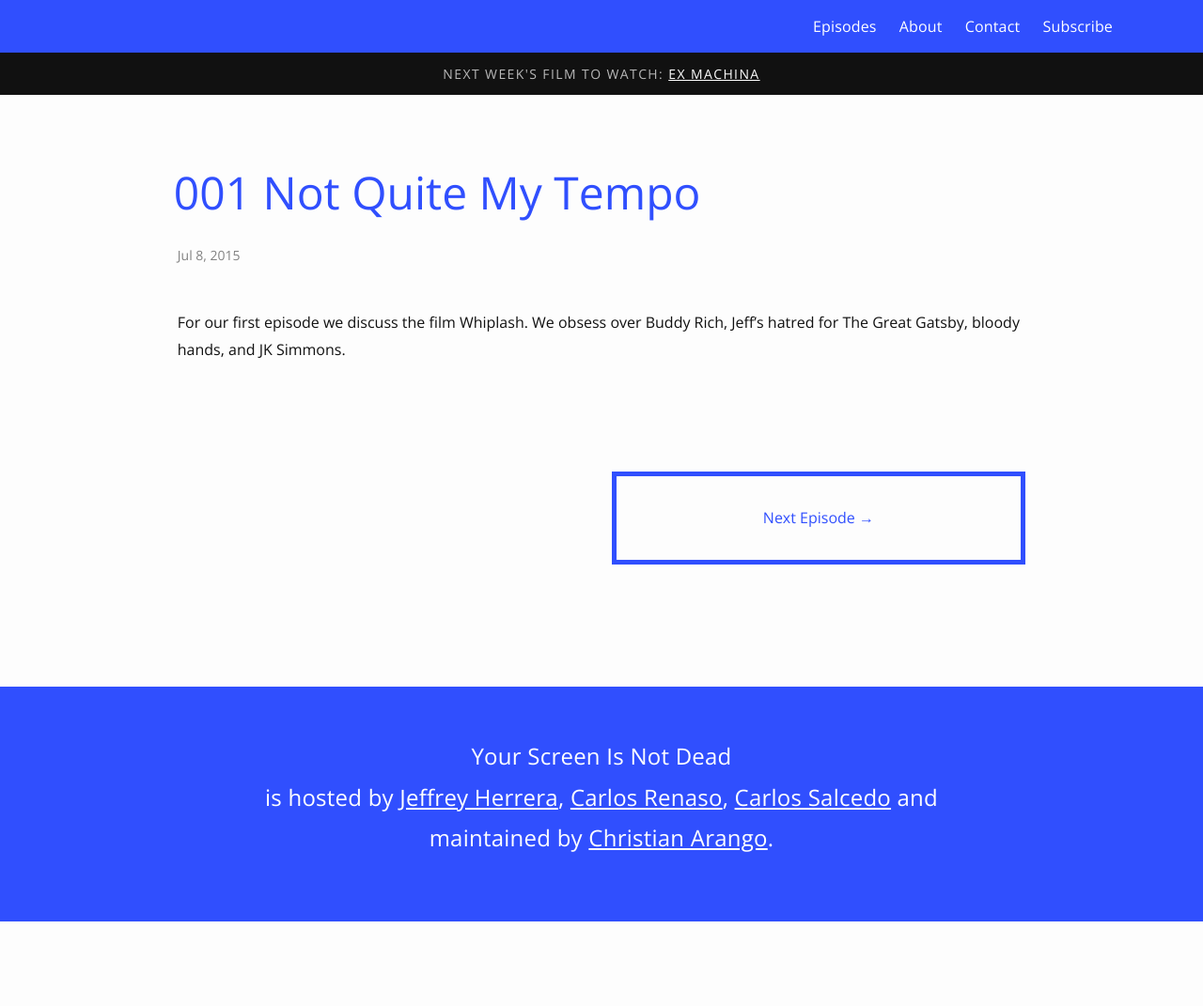
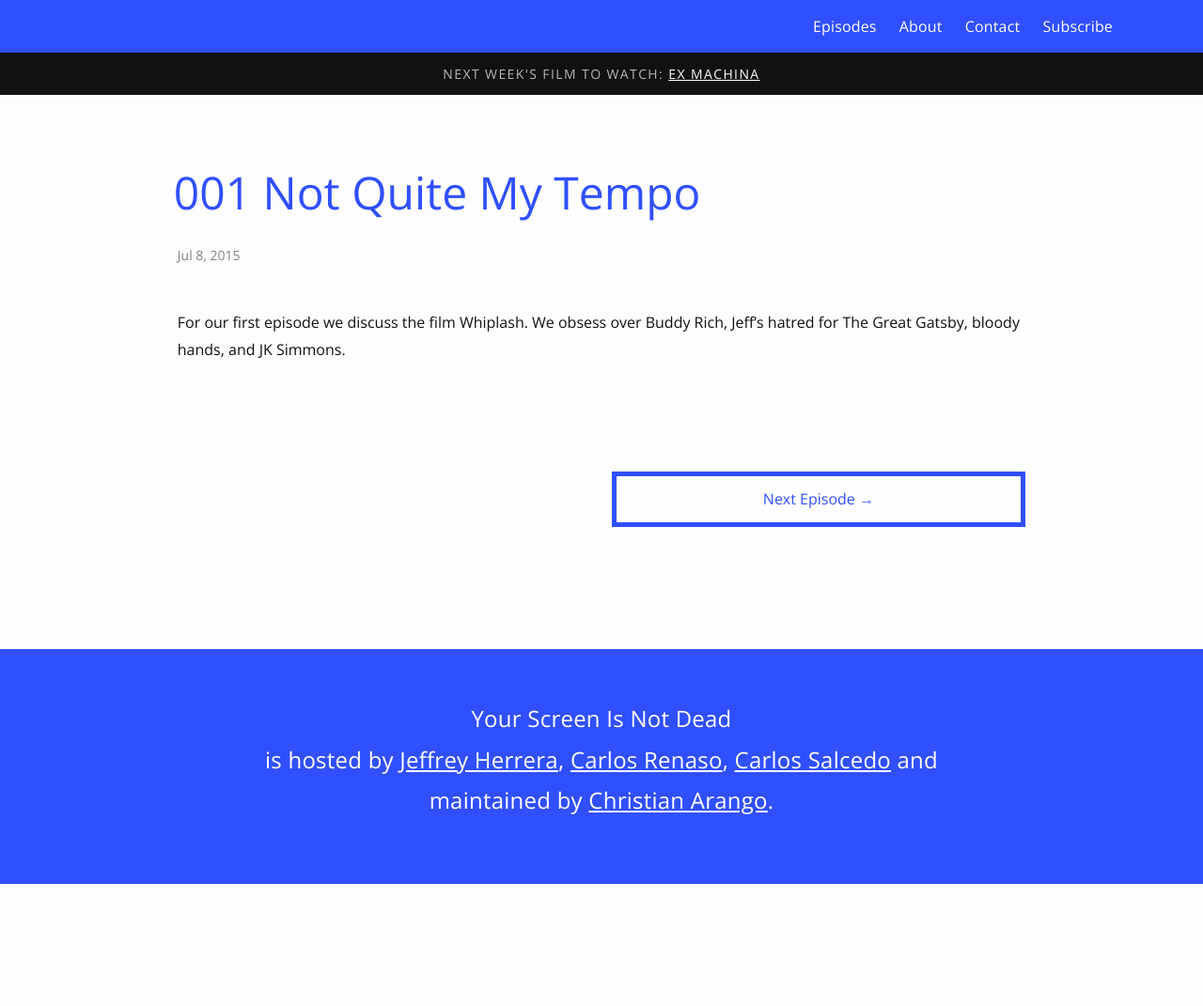
Before and after one commit to yourscreenisnotdead/yourscreenisnotdead.github.io, a Jekyll site: the page built from _posts/2015-07-08-001.markdown, in a window 1280 px wide. Shown: the whole page at 94% size. Built offline with Jekyll 4.4.1, drawn with Linux system fonts in a browser that asks for light colours; nearby versions of some CDN libraries; after the commit the page ends 1031 px from its top, so only the background shows below that.

Commit message:
Mobile Post Navigation

```diff
--- a/_sass/_episodes.scss
+++ b/_sass/_episodes.scss
@@ -152,7 +152,7 @@
 .next-prev-links {
   @include span-columns(6);
   border: 5px solid $brand-color;
-  padding: 30px;
+  padding: 10px 30px;
   display: flex;
   flex-direction: column;
   justify-content: center;
@@ -165,7 +165,6 @@
     height: 75px;
     margin-top: 50px;
     font-weight: 400;
-    padding: 10px 30px;
   }
 
   &:hover {
--- a/_upload-this/css/main.css
+++ b/_upload-this/css/main.css
@@ -524,7 +524,7 @@ pre {
   margin-right: 2.35765%;
   width: 48.82117%;
   border: 5px solid #304FFE;
-  padding: 30px;
+  padding: 10px 30px;
   display: flex;
   flex-direction: column;
   justify-content: center;
@@ -538,8 +538,7 @@ pre {
       font-size: .7em;
       height: 75px;
       margin-top: 50px;
-      font-weight: 400;
-      padding: 10px 30px; } }
+      font-weight: 400; } }
   .next-prev-links:hover {
     background-color: #3a58fe;
     border: 5px solid #3a58fe;
--- a/_upload-this/feed.xml
+++ b/_upload-this/feed.xml
@@ -5,8 +5,8 @@
     <description>Three passionate Uptown, NYC friends who love and enjoy movies break down their favorite films from current releases to older classics. No film is off-limits, no matter how obscure. Every week we announce a new film and give you a week to watch it...then we talk about it. This is our contribution to film appreciation.</description>
     <link>http://yourdomain.com/</link>
     <atom:link href="http://yourdomain.com/feed.xml" rel="self" type="application/rss+xml"/>
-    <pubDate>Mon, 10 Aug 2015 19:25:10 -0400</pubDate>
-    <lastBuildDate>Mon, 10 Aug 2015 19:25:10 -0400</lastBuildDate>
+    <pubDate>Mon, 10 Aug 2015 19:27:39 -0400</pubDate>
+    <lastBuildDate>Mon, 10 Aug 2015 19:27:39 -0400</lastBuildDate>
     <generator>Jekyll v2.5.3</generator>
 
       <item>
```
